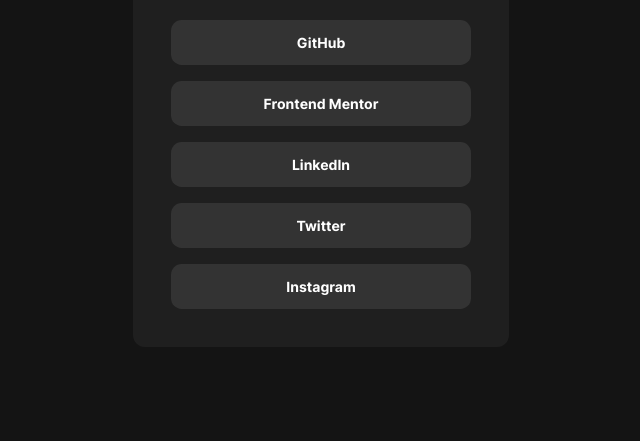
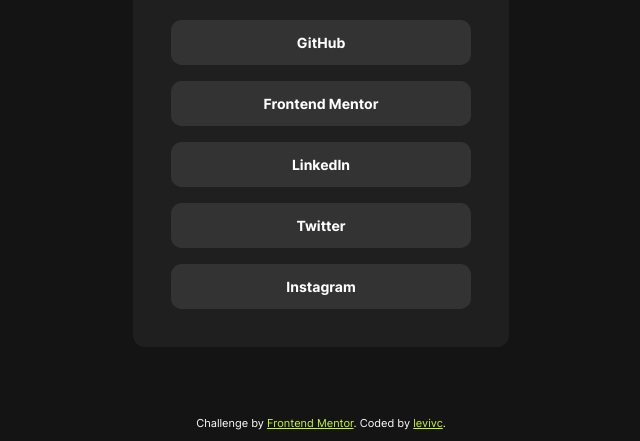
Before and after one commit to levivc/social-links-profile, a plain HTML site: page index.html in a window 1280 px wide. Shown: the part 359-800 px from the top of the page, without its empty margins (319-959 px from the left). Drawn offline with Linux system fonts and the light colour scheme.

Commit message:
added attribution

```diff
--- a/index.html
+++ b/index.html
@@ -31,11 +31,14 @@
       </ul>
     </nav>
   </main>
-  <!-- <div class="attribution">
-    Challenge by <a href="https://www.frontendmentor.io?ref=challenge"
+  <footer class="attribution">
+    Challenge by
+    <a href="https://www.frontendmentor.io?ref=challenge"
        target="_blank">Frontend Mentor</a>.
-    Coded by <a href="#">Your Name Here</a>.
-  </div> -->
+    Coded by
+    <a href="https://github.com/levivc"
+       target="_blank">levivc</a>.
+  </footer>
 </body>
 
 </html>
--- a/style.css
+++ b/style.css
@@ -98,19 +98,20 @@ nav {
     }
 }
 
-/* @media (min-width: 1440px) {
-    main {
-        width: 384px;
-        padding: 2.5rem;
+.attribution {
+    font-size: 0.6875rem; /* 11px; */
+    text-align: center;
+    position: absolute;
+    bottom: 0;
+    margin-bottom: 1em;
+    display: none;
+    a {
+        color: var(--ui-green);
     }
-} */
-
-/*
-.attribution {
-    font-size: 11px;
-    text-align: center;
 }
 
-.attribution a {
-    color: hsl(228, 45%, 44%);
-} */
+@media (min-height: 670px) {
+    .attribution {
+        display: block;
+    }
+}
```
